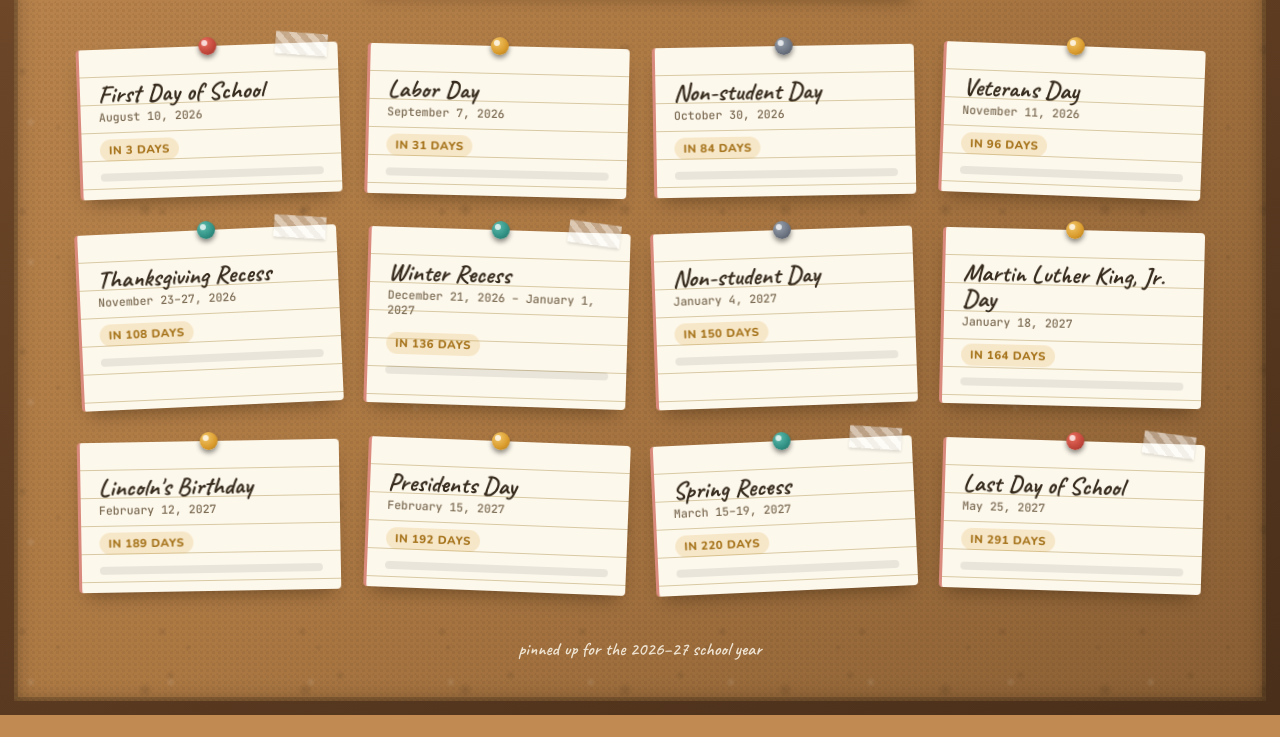
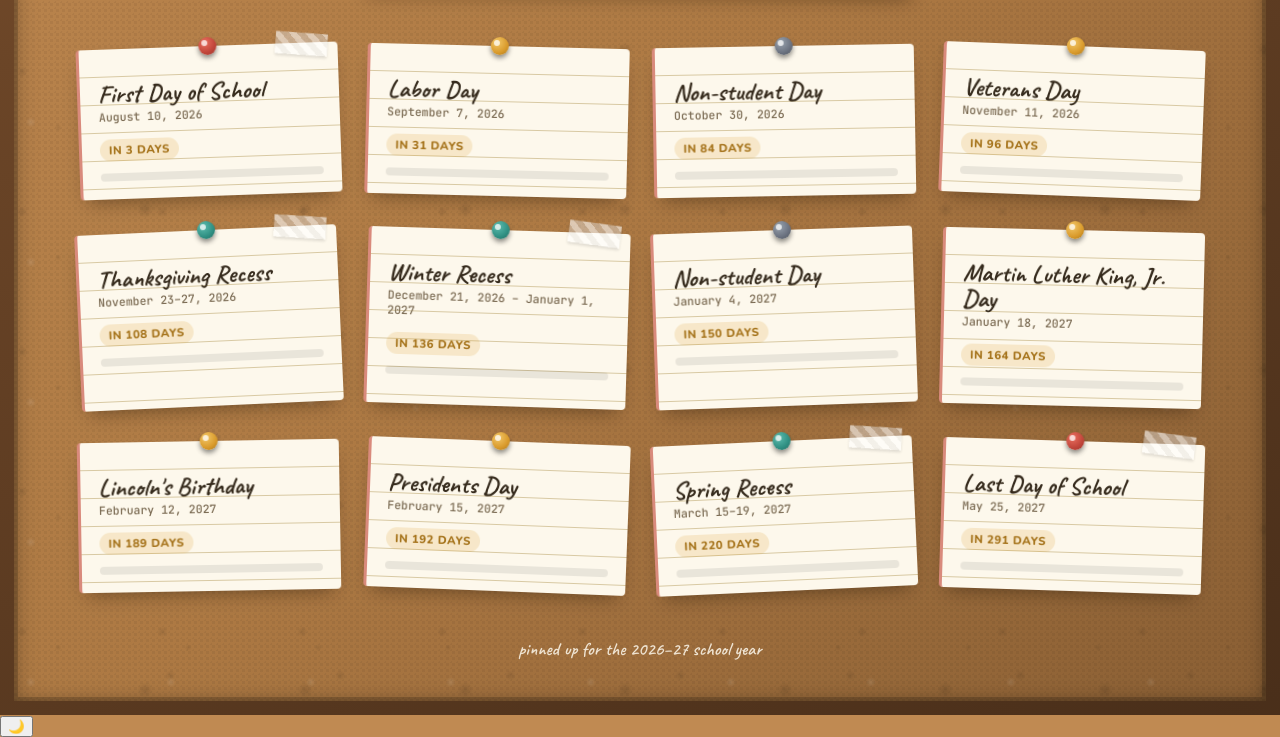
Before and after one commit to CornGobbler/School-Countdown, a plain HTML site: page index.html in a window 1280 px wide. Shown: the part 617-1354 px from the top of the page. Before the commit the page ends 1332 px from the top, so only its background shows below. Drawn offline with nearby package versions, Linux system fonts and the light colour scheme.

Commit message:
Implement theme toggle functionality
Added theme toggle button and script for theme management.

```diff
--- a/index.html
+++ b/index.html
@@ -1,6 +1,15 @@
 <!DOCTYPE html>
 <html lang="en">
 <head>
+<script>
+  // Set theme before first paint to avoid a flash of the wrong mode
+  (function () {
+    var saved = localStorage.getItem("schoolCountdownTheme");
+    var prefersDark = window.matchMedia && window.matchMedia("(prefers-color-scheme: dark)").matches;
+    var theme = saved || (prefersDark ? "dark" : "light");
+    document.documentElement.setAttribute("data-theme", theme);
+  })();
+</script>
 <meta charset="UTF-8">
 <meta name="viewport" content="width=device-width, initial-scale=1.0">
 <title>School Year Countdown</title>
@@ -57,6 +66,10 @@
 
   </div>
 
+  <button id="theme-toggle" class="theme-toggle" type="button" aria-pressed="false" aria-label="Switch to night mode">
+    <span class="theme-toggle__icon" id="theme-toggle-icon" aria-hidden="true">🌙</span>
+  </button>
+
 <script src="script.js"></script>
 </body>
 </html>
```
